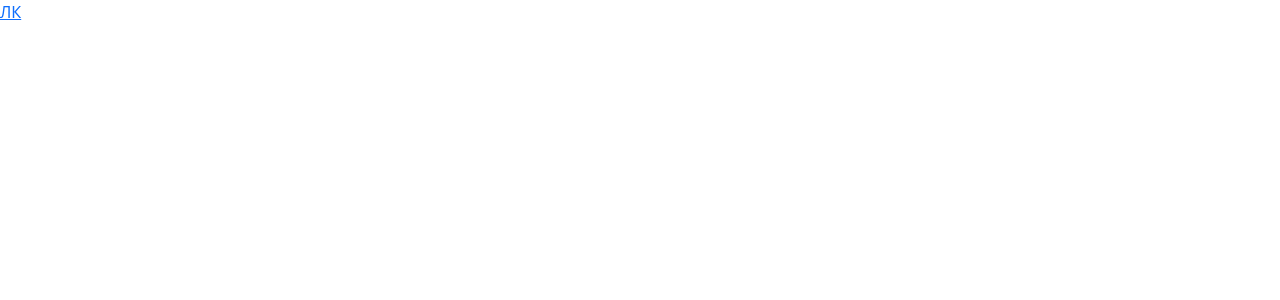
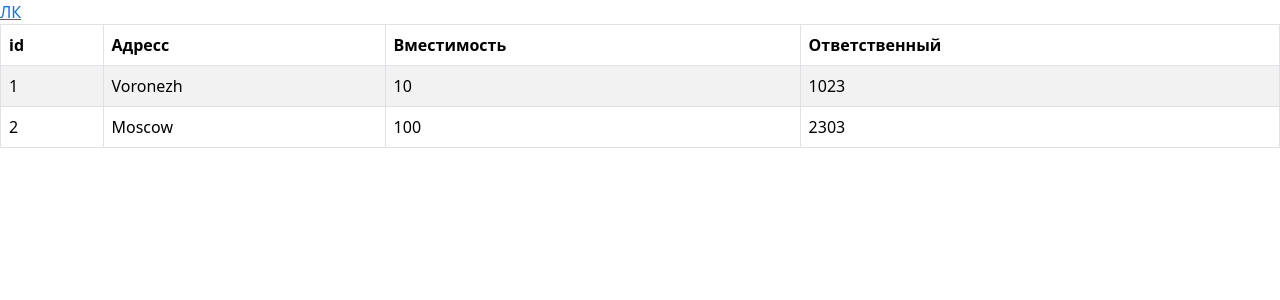
Before and after one commit to moevm/nosql2h24-store, a React (Create React App) app in the folder client/: page /allWarehouses in a window 1280 px wide. Before the commit this address had no page. Shown: the top 300 px of the page. Built offline with nearby package versions, Linux system fonts and the light colour scheme.

Commit message:
add warehouse page

```diff
--- a/client/src/App.tsx
+++ b/client/src/App.tsx
@@ -13,6 +13,8 @@ import AllEventsPage from './pages/manyEntity/AllEventsPage';
 import EventPage from './pages/oneEntity/EventPage';
 import PaymentPage from './pages/PaymentPage';
 import AuthPage from './pages/AuthPage';
+import AllWarehousesPage from './pages/manyEntity/AllWarehousesPage';
+import WarehousePage from './pages/oneEntity/WarehousePage';
 
 function App() {
     return (
@@ -32,6 +34,8 @@ function App() {
                 <Route path="/allEvents" element={<AllEventsPage />}></Route>
                 <Route path="/event" element={<EventPage />}></Route>
                 <Route path="/paymentCell" element={<PaymentPage />}></Route>
+                <Route path="/allWarehouses" element={<AllWarehousesPage />}></Route>
+                <Route path="/warehouse" element={<WarehousePage/>}></Route>
             </Routes>
         </BrowserRouter>
     );
--- a/client/src/pages/PersonalAccountPage.tsx
+++ b/client/src/pages/PersonalAccountPage.tsx
@@ -28,6 +28,9 @@ export default function PersonalAccount() {
             <ListGroup.Item>
             <Link to="/allUsers">Страница пользователей</Link>
             </ListGroup.Item>
+            <ListGroup.Item>
+            <Link to="/allWarehouses">Все склады</Link>
+            </ListGroup.Item>
         </ListGroup>
     </div>)
 }
--- /dev/null
+++ b/client/src/pages/manyEntity/AllWarehousesPage.tsx
@@ -0,0 +1,53 @@
+import { useState } from "react";
+import { useNavigate } from "react-router-dom";
+import { Warehouse } from "../../serviceFiles/types";
+import { Table } from "react-bootstrap";
+import {warehousesInit } from "../../serviceFiles/constants";
+
+export default function AllWarehousesPage() {
+    let navigate = useNavigate();
+
+    const [warehouses, setWarehouses] = useState(warehousesInit);
+    function handleWerehouseClick(warehouse: Warehouse){
+        navigate("/warehouse", {state: warehouse})
+    }
+    const listWerehouses = warehouses.map((warehouse: Warehouse, index) =>
+        <tr key={warehouse.id} onClick={()=>handleWerehouseClick(warehouse)}>
+            <td>
+                {warehouse.id}
+            </td>
+            <td>
+                {warehouse.adress}
+            </td>
+            <td>
+                {warehouse.capacity}
+            </td>
+            <td>
+                {warehouse.chiefId}
+            </td>
+        </tr>
+    )
+    return (<>
+        <Table striped bordered hover>
+            <thead>
+                <tr>
+                <th>
+                    id
+                </th>
+                <th>
+                    Адресс
+                </th>
+                <th>
+                    Вместимость
+                </th>
+                <th>
+                    Ответственный
+                </th>
+                </tr>
+            </thead>
+            <tbody>
+                {listWerehouses}
+            </tbody>
+        </Table>
+    </>)
+}
--- /dev/null
+++ b/client/src/pages/oneEntity/WarehousePage.tsx
@@ -0,0 +1,15 @@
+import { Warehouse } from "../../serviceFiles/types"
+import { useLocation } from "react-router-dom"
+
+export default function WarehousePage() {
+    const {state} = useLocation();
+    console.log(state)
+    return (<div>
+        <h2>Склад id: {state.id}</h2>
+        <div>
+            <p>Адрес: {state.adress}</p>
+            <p>Вместимость: {state.capacity}</p>
+            <p>Ответственный: {state.chiefId}</p>
+        </div>
+    </div>)
+}
--- a/client/src/serviceFiles/constants.ts
+++ b/client/src/serviceFiles/constants.ts
@@ -47,5 +47,20 @@ export let usersInit = [{
     rentedCells: [202, 901],
     indebtedness: 10.00
 }]
+
+export let warehousesInit = [
+    {
+        id: 1,
+        adress: "Voronezh",
+        capacity: 10,
+        chiefId: 1023,
+    },
+    {
+        id: 2,
+        adress: "Moscow",
+        capacity: 100,
+        chiefId: 2303,
+    }
+]
 export const SIGN_IN_URL = "src/serviceFiles/data.ts"
 export const GET_ALL_CELLS_URL = "src/serviceFiles/data.ts"
```
Also changed, not shown: client/src/serviceFiles/types.ts (+7 -0 lines).
